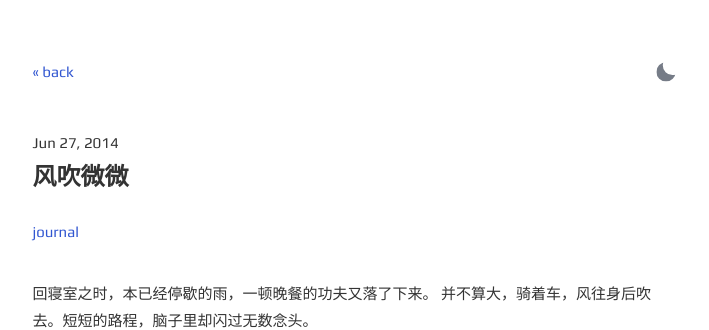
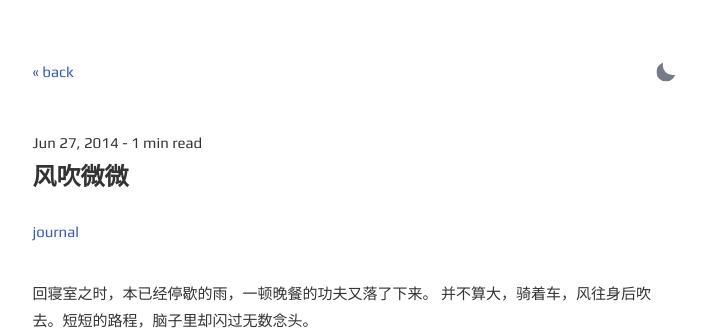
Before and after one commit to codyb1ue/codyb1ue.github.io, a Jekyll site: the page built from _posts/2014-06-27-breeze.md, in a window 1280 px wide. Shown: the top 330 px of the page, without its empty margins (285-994 px from the left). Built offline with Jekyll 4.4.1, drawn with Linux system fonts in a browser that asks for light colours.

Commit message:
Update post.html

```diff
--- a/_layouts/post.html
+++ b/_layouts/post.html
@@ -11,7 +11,8 @@
     </button>
   </div>
   {% assign minute=content | number_of_words | divided_by: 265 | plus: 1 %}
-  <time datetime="{{ page.date | date_to_xmlschema }}">{{ page.date | date: "%b %-d, %Y" }}</time>
+  <time datetime="{{ page.date | date_to_xmlschema }}">{{ page.date | date: "%b %-d, %Y" }} -
+    {% if page.minute %} {{ page.minute }} {% else %} {{ minute }} {% endif %}min read</time>
   <h1 class="title">{{ page.title }}</h1>
   <span class="meta">
     {% for tag in page.tags %}
```
